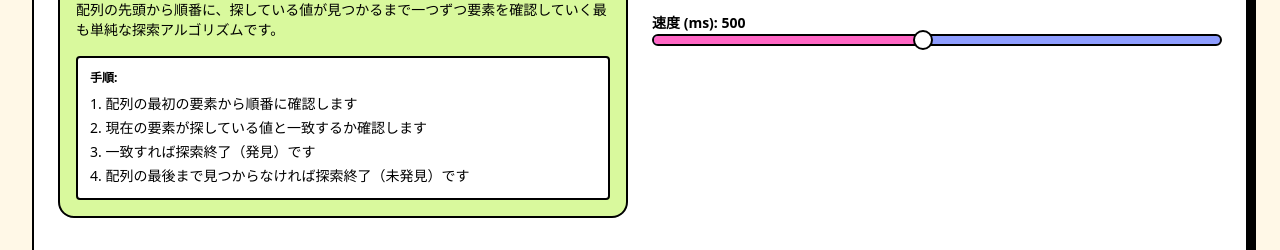
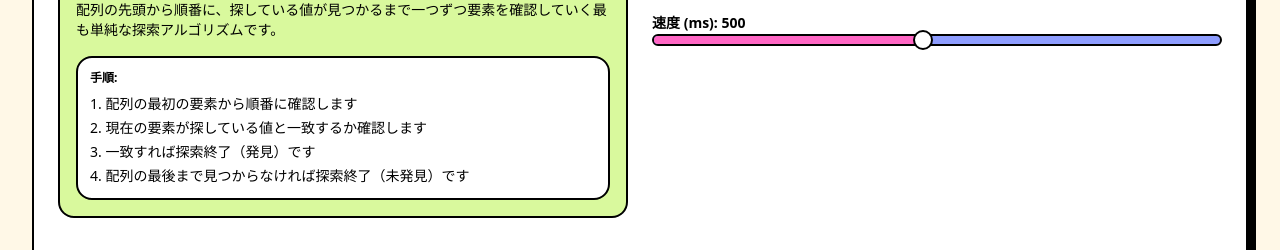
Before and after one commit to ks1590/algorithm-learning-app, a React (Vite) app: page /search in a window 1280 px wide. Shown: the part 296-546 px from the top of the page. Built offline with nearby package versions, Linux system fonts and the light colour scheme.

Commit message:
style: Increase border radius of description box in SearchVisualizer.

```diff
--- a/src/components/SearchVisualizer.tsx
+++ b/src/components/SearchVisualizer.tsx
@@ -292,7 +292,7 @@ export function SearchVisualizer() {
                     <div className="p-4 rounded-lg border-2 border-border" style={{ backgroundColor: AppColors.descriptionBox.background }}>
                         <h2 className="font-bold text-foreground mb-2">{SEARCH_ALGORITHMS[algorithm].name}</h2>
                         <p className="text-sm text-foreground mb-4">{SEARCH_ALGORITHMS[algorithm].desc}</p>
-                        <div className="bg-white p-3 rounded border-2 border-border">
+                        <div className="bg-white p-3 rounded-lg border-2 border-border">
                             <h3 className="font-bold text-xs mb-2">手順:</h3>
                             <ol className="list-decimal list-inside text-sm space-y-1">
                                 {SEARCH_ALGORITHMS[algorithm].steps.map((step, idx) => (
```
